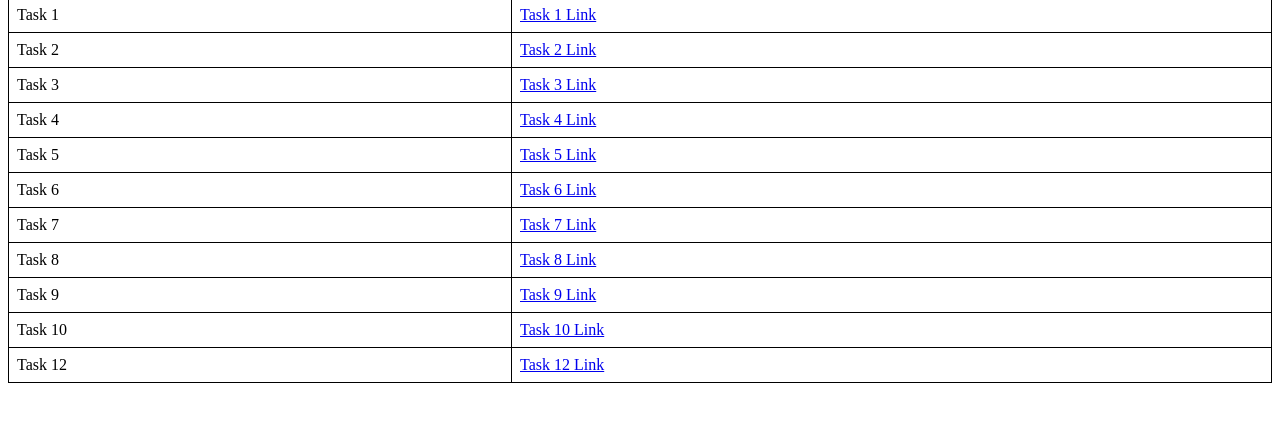
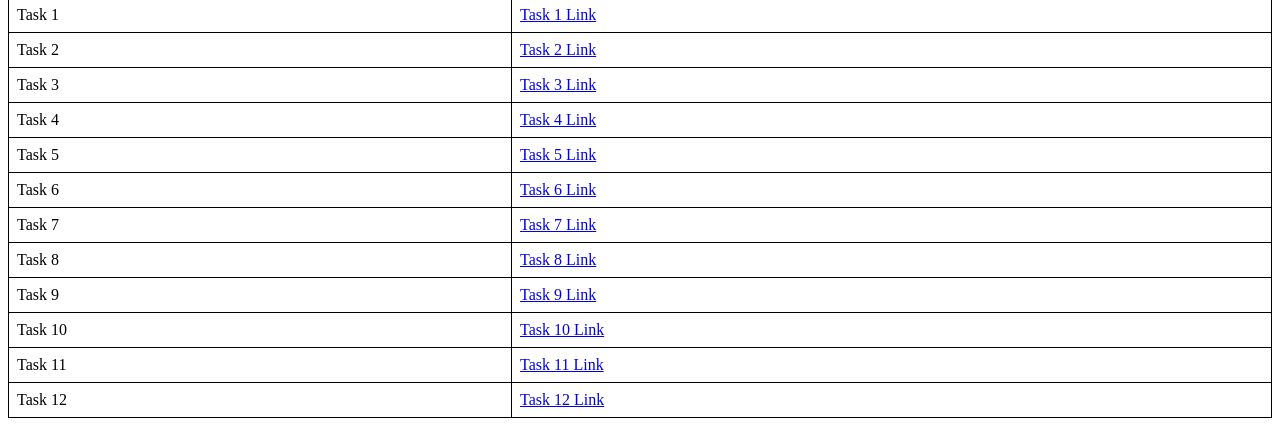
Before and after one commit to Aditya10467/css-aditya10467.github.io, a plain HTML site: page index.html in a window 1280 px wide. Shown: the part 118-564 px from the top of the page. Drawn offline with Linux system fonts and the light colour scheme.

Commit message:
Update index.html

```diff
--- a/index.html
+++ b/index.html
@@ -65,6 +65,10 @@
         <td><a href="task10.html">Task 10 Link</a></td>
       </tr>
     <tr>
+        <td>Task 11</td>
+        <td><a href="task11.html">Task 11 Link</a></td>
+      </tr>
+    <tr>
       <td>Task 12</td>
       <td><a href="task12.html">Task 12 Link</a></td>
     </tr>
```
